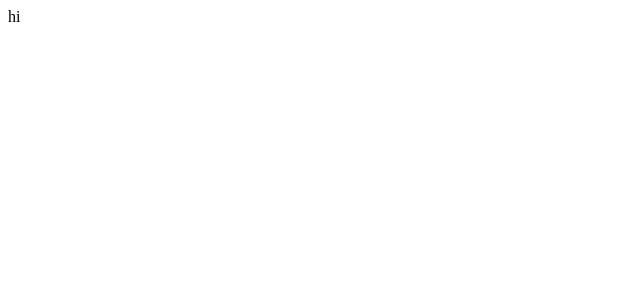
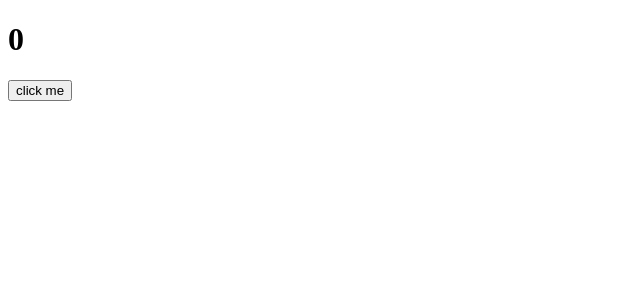
Before and after one commit to wlwl0219/movieapp-clone, a React (Create React App) app in the folder beginners/: page / in a window 1280 px wide. Shown: the top 300 px of the page, without its empty margins (0-640 px from the left). Built offline with nearby package versions, Linux system fonts and the light colour scheme.

Commit message:
useEffect one call test

```diff
--- a/beginners/package.json
+++ b/beginners/package.json
@@ -6,6 +6,7 @@
     "@testing-library/jest-dom": "^5.16.5",
     "@testing-library/react": "^13.4.0",
     "@testing-library/user-event": "^13.5.0",
+    "prop-types": "^15.8.1",
     "react": "^18.2.0",
     "react-dom": "^18.2.0",
     "react-scripts": "5.0.1",
--- a/beginners/src/App.js
+++ b/beginners/src/App.js
@@ -1,5 +1,20 @@
+import { useState, useEffect } from "react";
+
 function App() {
-  return <div>hi</div>;
+  const [counter, setValue] = useState(0);
+  const onClick = () => setValue((prev) => prev + 1);
+
+  console.log("i run all the time");
+  useEffect(() => {
+    console.log("CALL THE API....");
+  }, []);
+
+  return (
+    <div>
+      <h1>{counter}</h1>
+      <button onClick={onClick}>click me</button>
+    </div>
+  );
 }
 
 export default App;
```
Also changed, not shown: 1 other file (tests, documents, lock files or other folders).
